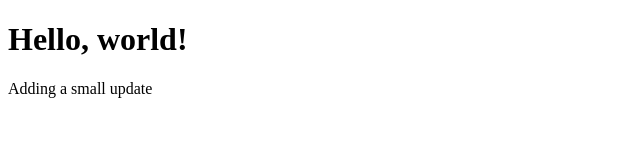
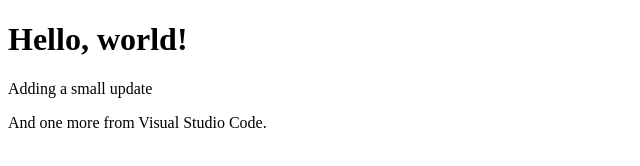
Before and after one commit to AlexanderStephenThompson/AlexanderStephenThompson, a plain HTML site: page index.html in a window 1280 px wide. Shown: the whole page, without its empty margins (0-640 px from the left). Drawn offline with Linux system fonts and the light colour scheme.

Commit message:
Did a thing

```diff
--- a/index.html
+++ b/index.html
@@ -1,13 +1,17 @@
 <!DOCTYPE html>
 <html lang="en">
+
 <head>
     <meta charset="UTF-8">
     <meta http-equiv="X-UA-Compatible" content="IE=edge">
     <meta name="viewport" content="width=device-width, initial-scale=1.0">
     <title>Clean Start</title>
 </head>
+
 <body>
     <h1>Hello, world!</h1>
     <p>Adding a small update<p>
+    <p>And one more from Visual Studio Code.</p>
 </body>
+
 </html>
```
